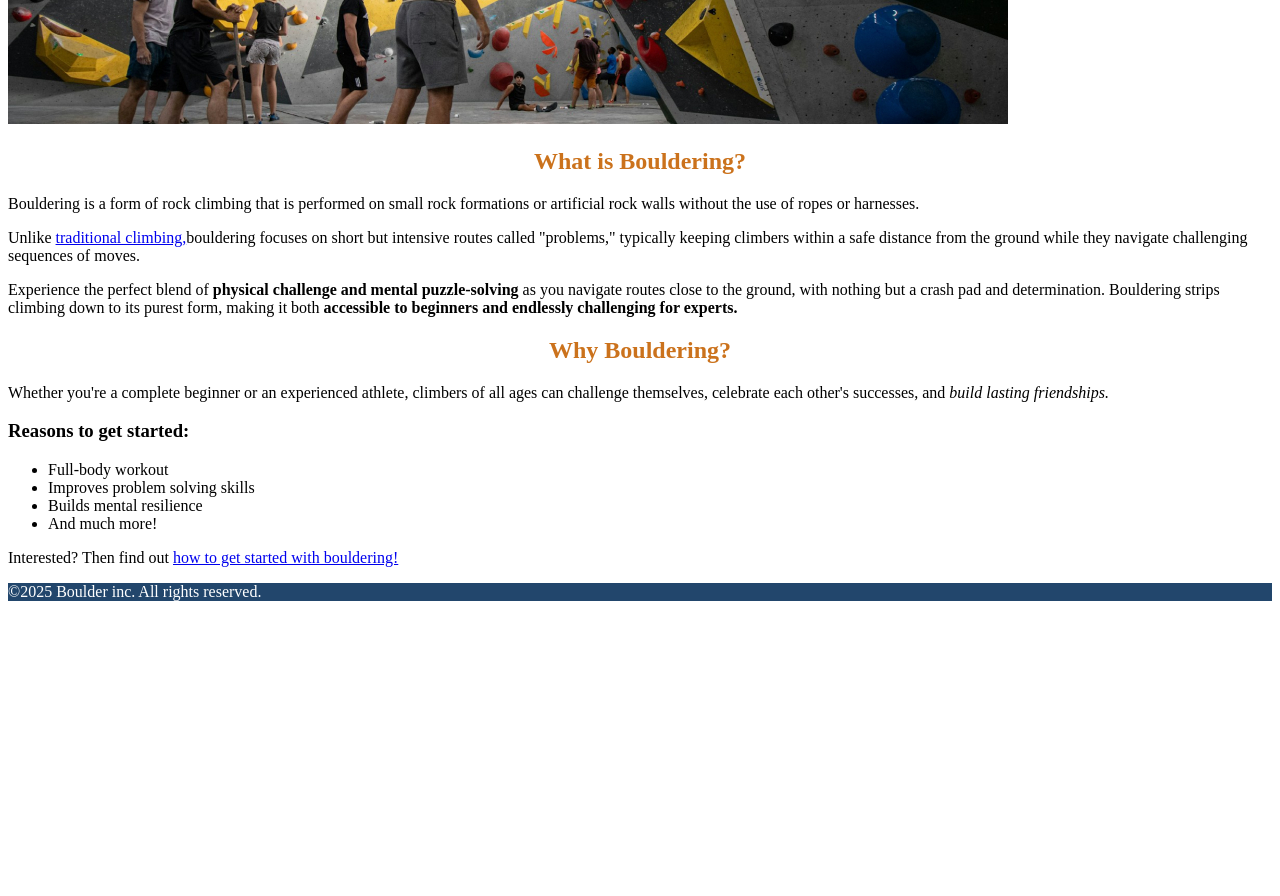
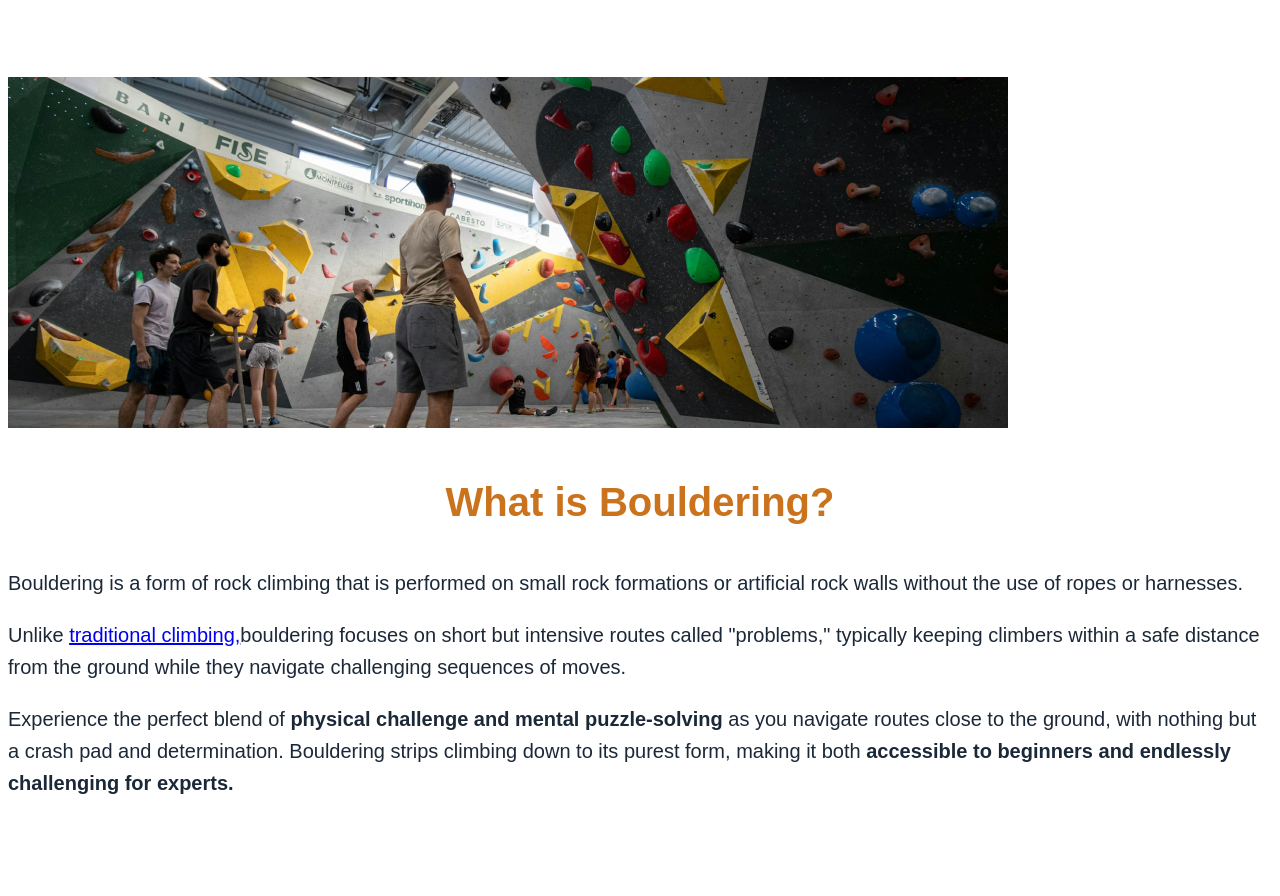
Before and after one commit to sqpaloma/my-first-project, a plain HTML site: page index.html in a window 1280 px wide. Shown: the part 412-1308 px from the top of the page. Before the commit the page ends 1029 px from the top, so only its background shows below. Drawn offline with Linux system fonts and the light colour scheme.

Commit message:
Update CSS styles: Add body styles, adjust h1 and h2 font sizes, and introduce new h3 and section styles for improved layout.

```diff
--- a/css/style.css
+++ b/css/style.css
@@ -1,20 +1,38 @@
 header {
   text-align: center;
+}
+body {
+  font-family: sans-serif;
+  font-size: 1.25rem;
+  color: #1b2838;
+  line-height: 1.6;
 }
 
 h1 {
   font-family: sans-serif;
   color: #4676a9;
   text-align: center;
-  font-size: 50px;
+  font-size: 7.5rem;
+  line-height: 1;
 }
 
 h2 {
   color: #cb721c;
   text-align: center;
+  font-size: 2.5rem;
+}
+
+h3 {
+  font-size: 1.75rem;
+}
+
+section {
+  margin-block: 100px;
 }
 
 footer {
   background-color: #22466c;
   color: #ffffff;
+  text-align: center;
+  font-size: 1.5rem;
 }
```
